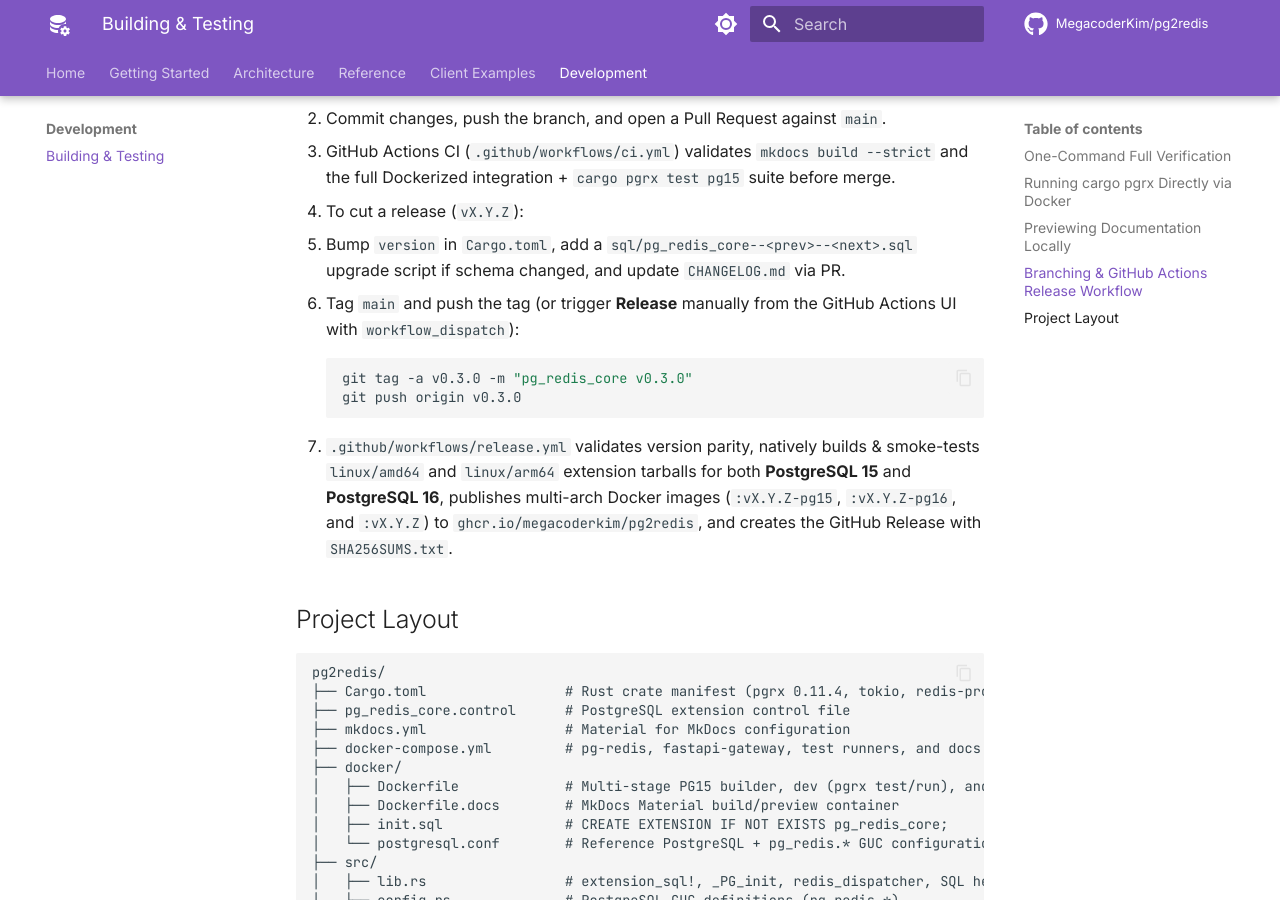
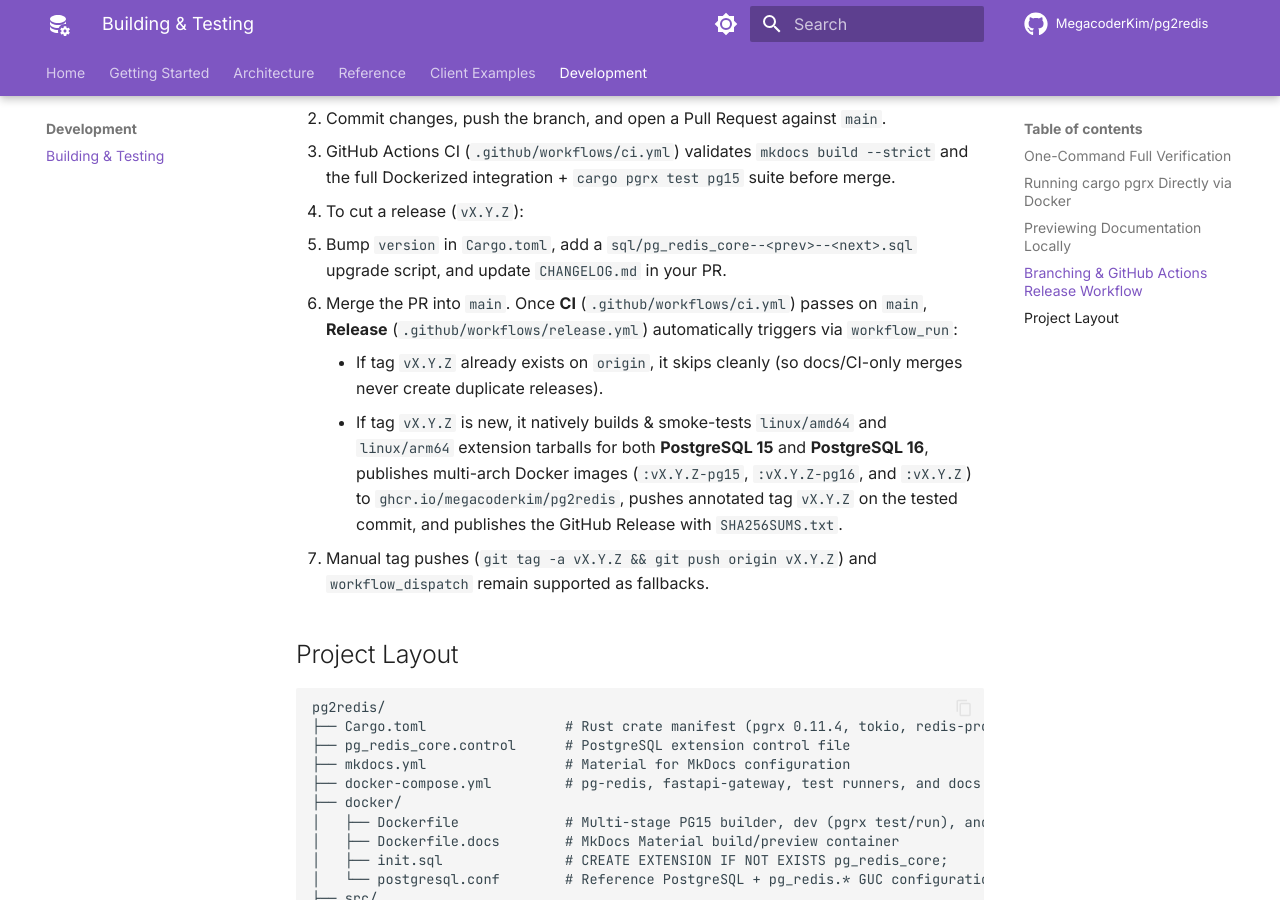
Before and after one commit to MegacoderKim/pg2redis, an MkDocs documentation site: the page built from docs/development/testing.md, in a window 1280 px wide and 900 px high, scrolled down 2059 px. Built offline with MkDocs 1.6.1 and Material for MkDocs 9.7.7, drawn with Linux system fonts in a browser that asks for light colours; comment, search, counter and statistics services are not loaded.

Commit message:
ci: auto-release on merge to main after CI passes when Cargo.toml version is new

````diff
--- a/docs/development/testing.md
+++ b/docs/development/testing.md
@@ -61,13 +61,11 @@ All changes follow a branch-and-PR workflow into `main`:
 2. Commit changes, push the branch, and open a Pull Request against `main`.
 3. GitHub Actions CI (`.github/workflows/ci.yml`) validates `mkdocs build --strict` and the full Dockerized integration + `cargo pgrx test pg15` suite before merge.
 4. To cut a release (`vX.Y.Z`):
-   - Bump `version` in `Cargo.toml`, add a `sql/pg_redis_core--<prev>--<next>.sql` upgrade script if schema changed, and update `CHANGELOG.md` via PR.
-   - Tag `main` and push the tag (or trigger **Release** manually from the GitHub Actions UI with `workflow_dispatch`):
-     ```bash
-     git tag -a v0.3.0 -m "pg_redis_core v0.3.0"
-     git push origin v0.3.0
-     ```
-   - `.github/workflows/release.yml` validates version parity, natively builds & smoke-tests `linux/amd64` and `linux/arm64` extension tarballs for both **PostgreSQL 15** and **PostgreSQL 16**, publishes multi-arch Docker images (`:vX.Y.Z-pg15`, `:vX.Y.Z-pg16`, and `:vX.Y.Z`) to `ghcr.io/megacoderkim/pg2redis`, and creates the GitHub Release with `SHA256SUMS.txt`.
+   - Bump `version` in `Cargo.toml`, add a `sql/pg_redis_core--<prev>--<next>.sql` upgrade script, and update `CHANGELOG.md` in your PR.
+   - Merge the PR into `main`. Once **CI** (`.github/workflows/ci.yml`) passes on `main`, **Release** (`.github/workflows/release.yml`) automatically triggers via `workflow_run`:
+     - If tag `vX.Y.Z` already exists on `origin`, it skips cleanly (so docs/CI-only merges never create duplicate releases).
+     - If tag `vX.Y.Z` is new, it natively builds & smoke-tests `linux/amd64` and `linux/arm64` extension tarballs for both **PostgreSQL 15** and **PostgreSQL 16**, publishes multi-arch Docker images (`:vX.Y.Z-pg15`, `:vX.Y.Z-pg16`, and `:vX.Y.Z`) to `ghcr.io/megacoderkim/pg2redis`, pushes annotated tag `vX.Y.Z` on the tested commit, and publishes the GitHub Release with `SHA256SUMS.txt`.
+   - Manual tag pushes (`git tag -a vX.Y.Z && git push origin vX.Y.Z`) and `workflow_dispatch` remain supported as fallbacks.
 
 ## Project Layout
 
````
Also changed, not shown: 1 other file.
